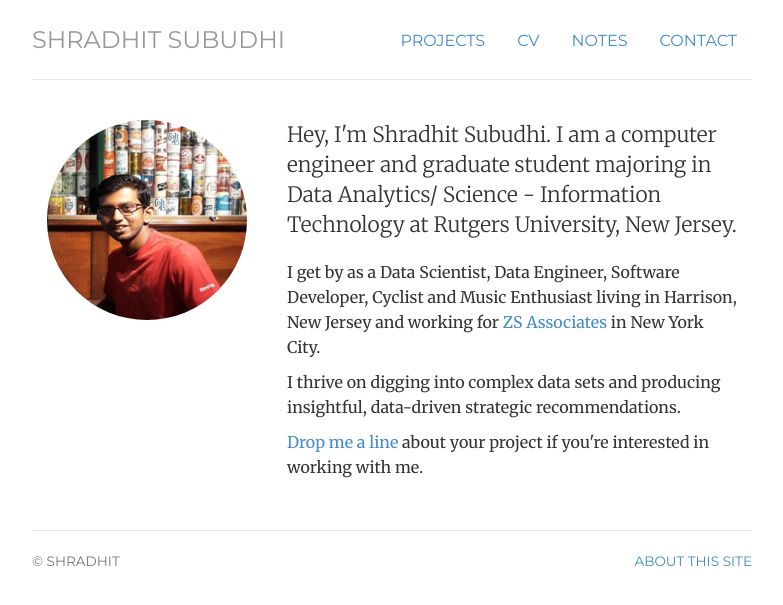
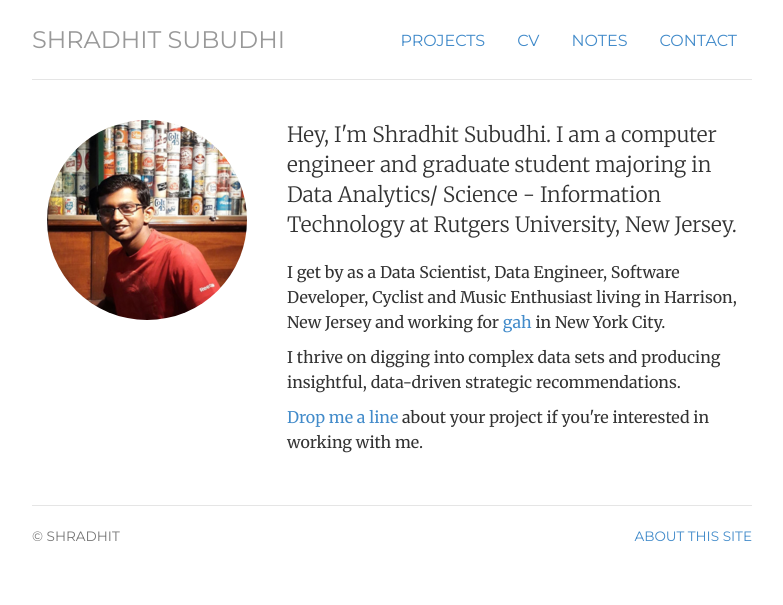
Before and after one commit to shradhit7/shradhit7.github.io, a Jekyll site: the page built from index.html, in a window 1280 px wide. Shown: the top 605 px of the page, without its empty margins (248-1031 px from the left). Built offline with Jekyll 4.4.1, drawn with Linux system fonts in a browser that asks for light colours.

Commit message:
Update index.html

```diff
--- a/index.html
+++ b/index.html
@@ -14,7 +14,7 @@ description: Shradhit Subudhi is a Data Scientist, Data Engineer, Software Devel
 	<div itemscope itemtype="http://data-vocabulary.org/Person" class="col-sm-8">
 	<p class="lead">Hey, I'm <span itemprop="name">Shradhit Subudhi.</span>  I am a computer engineer and graduate student majoring in Data Analytics/ Science - Information Technology at Rutgers University, New Jersey.</p>
 	<p>I get by as a <span itemprop="title">Data Scientist</span>, <span itemprop="title">Data Engineer</span>, <span itemprop="title">Software Developer</span>, <span itemprop="title">Cyclist</span> and <span itemprop="title">Music Enthusiast</span> living in <span itemprop="address" itemscope
-    itemtype="http://data-vocabulary.org/Address"> <span itemprop="locality">Harrison</span>, <span itemprop="region">New Jersey</span></span> and working for <a href="http://www.zs.com">ZS Associates</a> in New York City.</p>
+    itemtype="http://data-vocabulary.org/Address"> <span itemprop="locality">Harrison</span>, <span itemprop="region">New Jersey</span></span> and working for <a href="http://www.abadadc.com">gah</a> in New York City.</p>
 	<p> I thrive on digging into complex data sets and producing insightful, data-driven strategic recommendations.</p>
 	<!--<p>I'm also available for hire as a <span itemprop="title">freelance web developer, designer, or consultant</span>.-->
 	<p> <a href="contact">Drop me a line</a> about your project if you're interested in working with me.</p>
```
